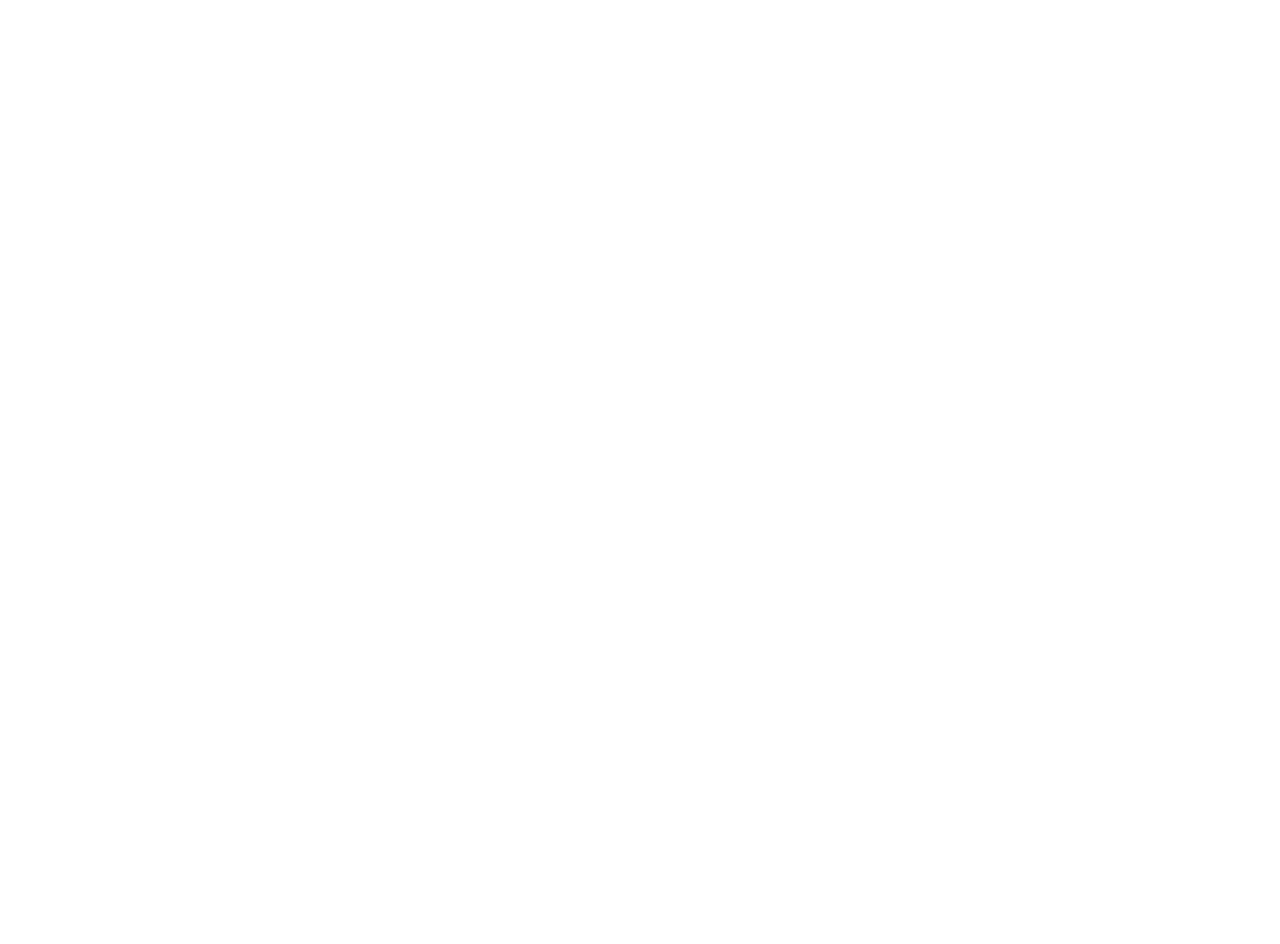
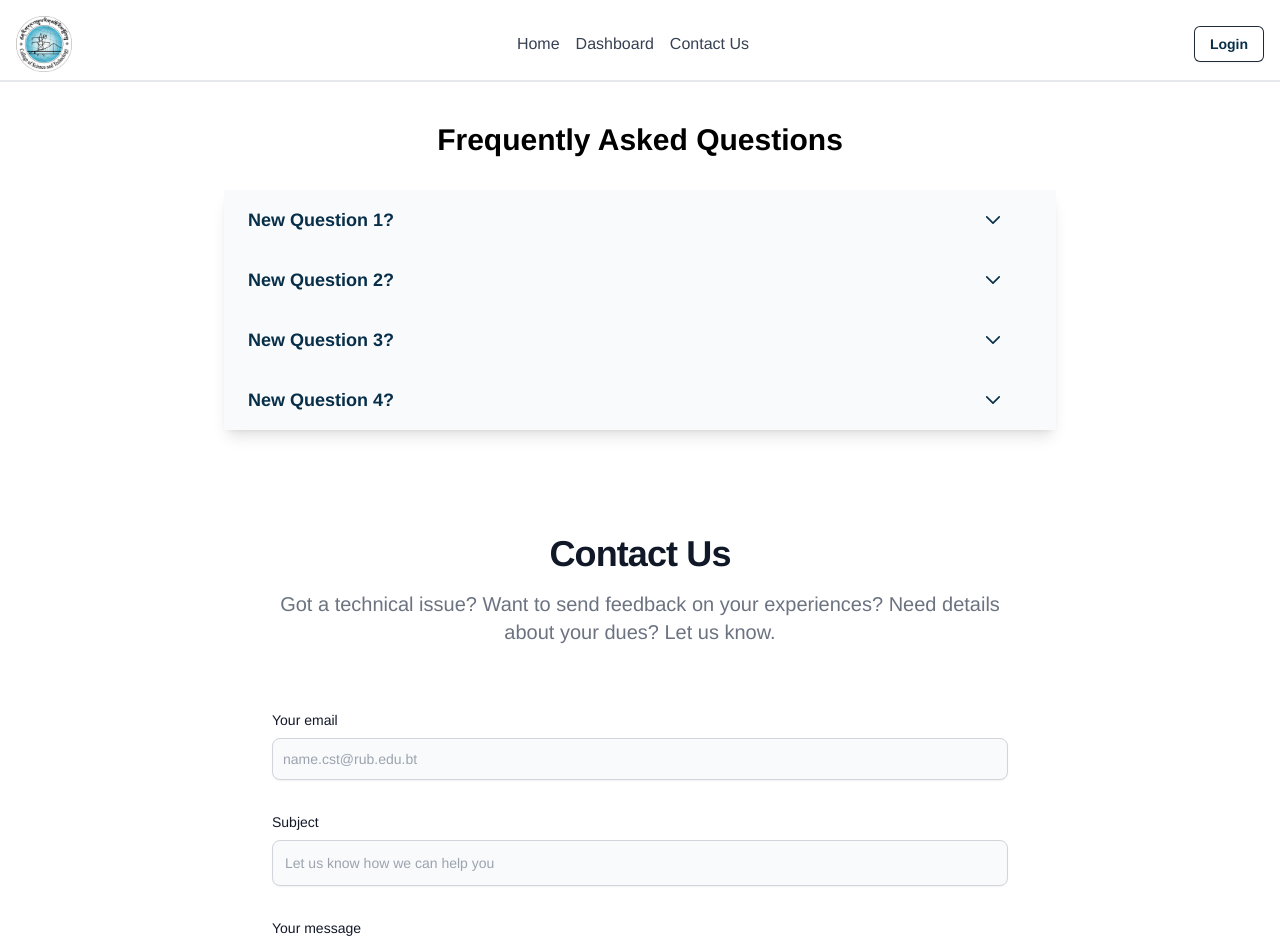
Before and after one commit to divyashC/due-mgmt-sys, a React (Create React App) app in the folder frontend/: page /contact in a window 1280 px wide. Before the commit this address had no page. Shown: the top 944 px of the page. Before the commit the page ends 800 px from the top, so only its background shows below. Built offline with nearby package versions, Linux system fonts and the light colour scheme.

Commit message:
Contact Page Done

```diff
--- a/frontend/package.json
+++ b/frontend/package.json
@@ -3,12 +3,14 @@
   "version": "0.1.0",
   "private": true,
   "dependencies": {
+    "@material-tailwind/react": "^2.1.2",
     "@testing-library/jest-dom": "^5.16.5",
     "@testing-library/react": "^13.4.0",
     "@testing-library/user-event": "^13.5.0",
     "autoprefixer": "^10.4.14",
     "axios": "^1.4.0",
     "bootstrap-icons": "^1.10.5",
+    "daisyui": "^3.8.2",
     "postcss-cli": "^10.1.0",
     "react": "^18.2.0",
     "react-icons": "^4.8.0",
--- a/frontend/src/App.js
+++ b/frontend/src/App.js
@@ -5,6 +5,7 @@
 import Profile from "./pages/Profile.js";
 import NavBar from "./components/NavBar.js";
 import Dashboard from "./pages/Dashboard.js";
+import ContactUs from "./pages/ContactUs.js";
 
 const Layout = ({ children }) => {
 	return (
@@ -58,6 +59,14 @@
 						</Layout>
 					}
 				/>
+				<Route
+					path="/contact"
+					element={
+						<Layout>
+							<ContactUs />
+						</Layout>
+					}
+				/>
 			</Routes>
 		</Router>
 	);
--- /dev/null
+++ b/frontend/src/components/ContactForm.js
@@ -0,0 +1,98 @@
+import React, { useState } from "react";
+
+export default function ContactForm() {
+	const [formData, setFormData] = useState({
+		email: "",
+		subject: "",
+		message: "",
+	});
+
+	const handleChange = (e) => {
+		const { name, value } = e.target;
+		setFormData({
+			...formData,
+			[name]: value,
+		});
+	};
+
+	const handleSubmit = (e) => {
+		e.preventDefault();
+		// Handle form submission, e.g., send data to the server
+		console.log(formData);
+	};
+
+	return (
+		<section className="bg-white">
+			<div className="max-w-screen-md px-4 py-8 mx-auto lg:py-16">
+				<h2 className="mb-4 text-4xl font-extrabold tracking-tight text-center text-gray-900">
+					Contact Us
+				</h2>
+				<p className="mb-8 font-light text-center text-gray-500 lg:mb-16 sm:text-xl">
+					Got a technical issue? Want to send feedback on your experiences? Need
+					details about your dues? Let us know.
+				</p>
+				<form onSubmit={handleSubmit} className="space-y-8">
+					<div>
+						<label
+							htmlFor="email"
+							className="block mb-2 text-sm font-medium text-gray-900"
+						>
+							Your email
+						</label>
+						<input
+							type="email"
+							id="email"
+							name="email"
+							value={formData.email}
+							onChange={handleChange}
+							className="shadow-sm bg-gray-50 border border-gray-300 text-gray-900 text-sm rounded-lg focus:ring-primary-500 focus:border-primary-500 block w-full p-2.5"
+							placeholder="name.cst@rub.edu.bt"
+							required
+						/>
+					</div>
+					<div>
+						<label
+							htmlFor="subject"
+							className="block mb-2 text-sm font-medium text-gray-900"
+						>
+							Subject
+						</label>
+						<input
+							type="text"
+							id="subject"
+							name="subject"
+							value={formData.subject}
+							onChange={handleChange}
+							className="block w-full p-3 text-sm text-gray-900 border border-gray-300 rounded-lg shadow-sm bg-gray-50 focus:ring-primary-500 focus:border-primary-500"
+							placeholder="Let us know how we can help you"
+							required
+						/>
+					</div>
+					<div className="sm:col-span-2">
+						<label
+							htmlFor="message"
+							className="block mb-2 text-sm font-medium text-gray-900"
+						>
+							Your message
+						</label>
+						<textarea
+							id="message"
+							name="message"
+							rows="6"
+							value={formData.message}
+							onChange={handleChange}
+							className="block p-2.5 w-full text-sm text-gray-900 bg-gray-50 rounded-lg shadow-sm border border-gray-300 focus:ring-primary-500 focus:border-primary-500"
+							placeholder="Leave a comment..."
+						></textarea>
+					</div>
+					<button
+						type="submit"
+						className="px-5 py-3 text-sm font-semibold bg-white rounded-md shadow-sm text-sky-950 ring-1 ring-inset ring-gray-800 hover:bg-sky-950 hover:text-white focus:outline-none focus:ring-2 focus:ring-sky-950"
+					>
+						Send message
+					</button>
+				</form>
+			</div>
+		</section>
+	);
+}
--- a/frontend/src/components/NavBar.js
+++ b/frontend/src/components/NavBar.js
@@ -24,18 +24,24 @@
 							</Link>
 						</li>
 						<li>
-							<Link className="text-gray-700 hover:text-blue-700" to="/">
+							<Link className="text-gray-700 hover:text-blue-700" to="/contact">
 								Contact Us
 							</Link>
 						</li>
 					</ul>
 				</div>
-				<button
+				{/* <button
 					type="button"
 					className="px-4 py-2 text-sm font-semibold bg-white rounded-md shadow-sm text-sky-950 ring-1 ring-inset ring-gray-800 hover:bg-sky-950 hover:text-white"
 				>
 					Login
-				</button>
+				</button> */}
+				<Link
+					className="px-4 py-2 text-sm font-semibold bg-white rounded-md shadow-sm text-sky-950 ring-1 ring-inset ring-gray-800 hover:bg-sky-950 hover:text-white"
+					to="/login"
+				>
+					Login
+				</Link>
 			</nav>
 			{children}
 			<Footer />
--- /dev/null
+++ b/frontend/src/pages/ContactUs.js
@@ -0,0 +1,97 @@
+import React, { useState } from "react";
+import {
+	Accordion,
+	AccordionHeader,
+	AccordionBody,
+} from "@material-tailwind/react";
+import ContactForm from "../components/ContactForm.js";
+
+const initialData = [
+	{
+		attributes: {
+			question: "New Question 1?",
+			answer: "Answer to New Question 1.",
+		},
+	},
+	{
+		attributes: {
+			question: "New Question 2?",
+			answer: "Answer to New Question 2.",
+		},
+	},
+	{
+		attributes: {
+			question: "New Question 3?",
+			answer: "Answer to New Question 3.",
+		},
+	},
+	{
+		attributes: {
+			question: "New Question 4?",
+			answer: "Answer to New Question 4.",
+		},
+	},
+];
+
+function Icon({ id, open }) {
+	return (
+		<svg
+			xmlns="http://www.w3.org/2000/svg"
+			fill="none"
+			viewBox="0 0 24 24"
+			strokeWidth={2}
+			stroke="currentColor"
+			className={`${
+				id === open ? "rotate-180" : ""
+			} h-5 w-5 transition-transform`}
+		>
+			<path
+				strokeLinecap="round"
+				strokeLinejoin="round"
+				d="M19.5 8.25l-7.5 7.5-7.5-7.5"
+			/>
+		</svg>
+	);
+}
+
+export default function ContactUs() {
+	const [open, setOpen] = useState(-1);
+
+	const handleOpen = (value) => {
+		setOpen(open === value ? -1 : value);
+	};
+
+	return (
+		<>
+			{" "}
+			<div className="flex flex-col items-center content-center py-10">
+				<h1 className="mb-8 text-3xl font-bold">Frequently Asked Questions</h1>
+				<div className="w-[65%] bg-white rounded-lg shadow-lg">
+					{initialData.map((item, key) => {
+						return (
+							<Accordion key={key} open={open === key}>
+								<AccordionHeader
+									className="flex px-6 py-4 cursor-pointer bg-gray-50 text-sky-950 hover:bg-blue-100"
+									onClick={() => handleOpen(key)}
+								>
+									<span className="text-lg text-left font-semibold w-[90%] ">
+										{item.attributes.question}
+									</span>
+									<Icon id={key} className="w-[10%]" open={open} />
+								</AccordionHeader>
+								<AccordionBody
+									className={`px-6 py-4 max-h-[${
+										open === key ? "10" : "0"
+									}0] overflow-hidden transition-max-h duration-300`}
+								>
+									{item.attributes.answer}
+								</AccordionBody>
+							</Accordion>
+						);
+					})}
+				</div>
+			</div>
+			<ContactForm />
+		</>
+	);
+}
```
Also changed, not shown: 1 other file (tests, documents, lock files or other folders).
